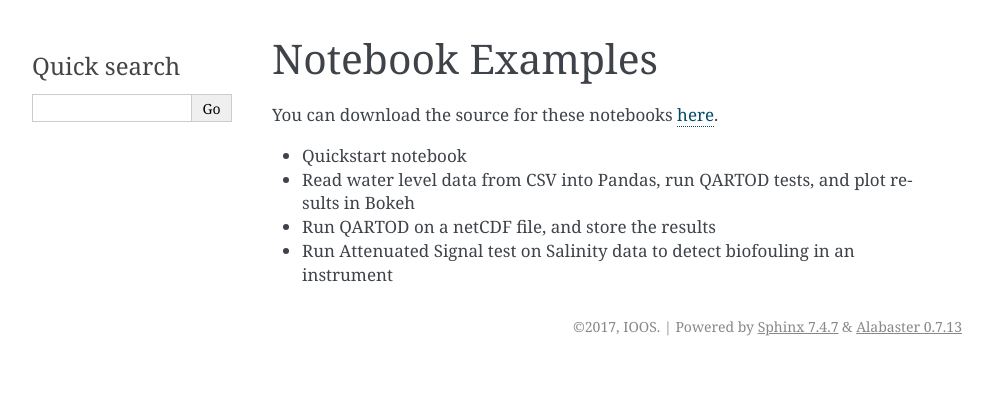
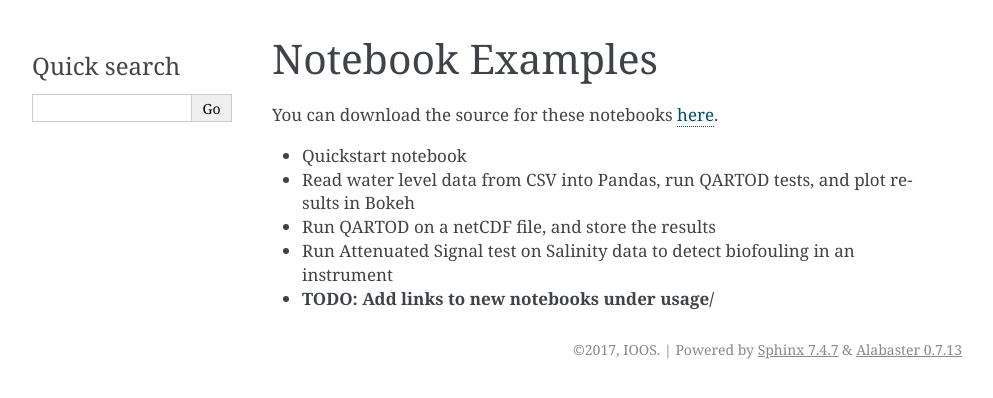
Before and after one commit to ioos/ioos_qc, a Sphinx documentation site: the page built from docs/source/examples.rst, in a window 1280 px wide. Shown: the top 398 px of the page, without its empty margins (148-1141 px from the left). Built offline with Sphinx 7.4.7, drawn with Linux system fonts in a browser that asks for light colours.

Commit message:
add docs todo

```diff
--- a/docs/source/examples.rst
+++ b/docs/source/examples.rst
@@ -11,3 +11,5 @@ You can download the source for these notebooks `here <https://github.com/ioos/i
 * :doc:`Run QARTOD on a netCDF file, and store the results </examples/Qartod_netCDF_example>`
 
 * :doc:`Run Attenuated Signal test on Salinity data to detect biofouling in an instrument </examples/QartodTestExample_SalinityAttenuation>`
+
+* **TODO: Add links to new notebooks under usage/**
```
